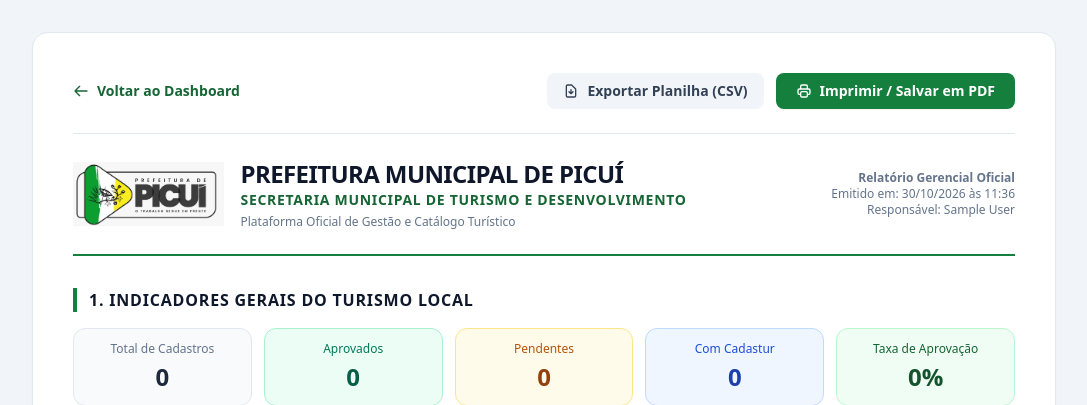
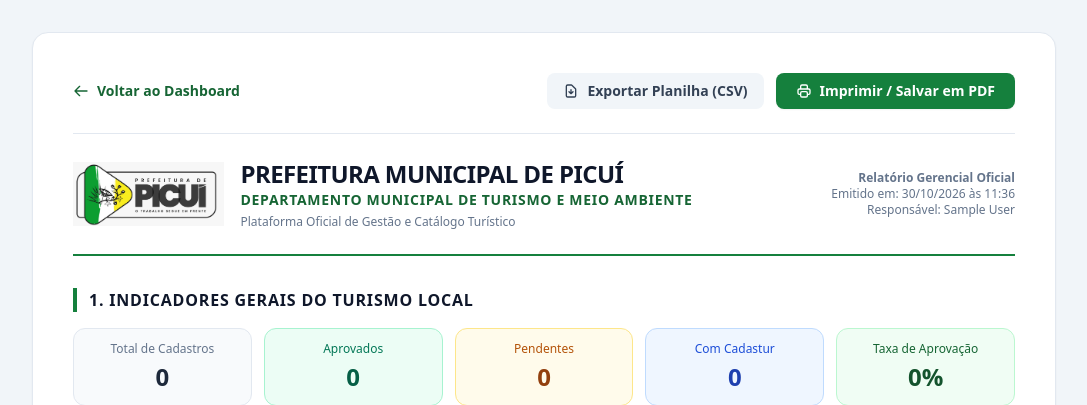
Before and after one commit to Marcosplira/turismopicui, a Django app: page /dashboard-gerente/relatorio-executivo/ in a window 1280 px wide. Shown: the top 405 px of the page, without its empty margins (96-1183 px from the left). Run offline with Django 5.2, Linux system fonts and the light colour scheme; the visitor is signed in with stand-in values (Sample User, id 1); data comes from the database, SQL or seed files in the repository; data that the repository does not hold is empty; some libraries are stand-ins or nearby versions.

Commit message:
ajeitando a letra

```diff
--- a/cadastro/templates/cadastro/relatorio_executivo.html
+++ b/cadastro/templates/cadastro/relatorio_executivo.html
@@ -57,7 +57,7 @@
                 <img src="{% static 'cadastro/imagem/logo-picui.png' %}" alt="Prefeitura de Picuí" class="h-16 w-auto object-contain">
                 <div>
                     <h1 class="text-xl md:text-2xl font-bold text-slate-900 uppercase tracking-tight">Prefeitura Municipal de Picuí</h1>
-                    <p class="text-sm font-semibold text-green-800 uppercase tracking-wider">Secretaria Municipal de Turismo e Desenvolvimento</p>
+                    <p class="text-sm font-semibold text-green-800 uppercase tracking-wider">Departamento Municipal de Turismo e Meio Ambiente</p>
                     <p class="text-xs text-slate-500 mt-1">Plataforma Oficial de Gestão e Catálogo Turístico</p>
                 </div>
             </div>
```
